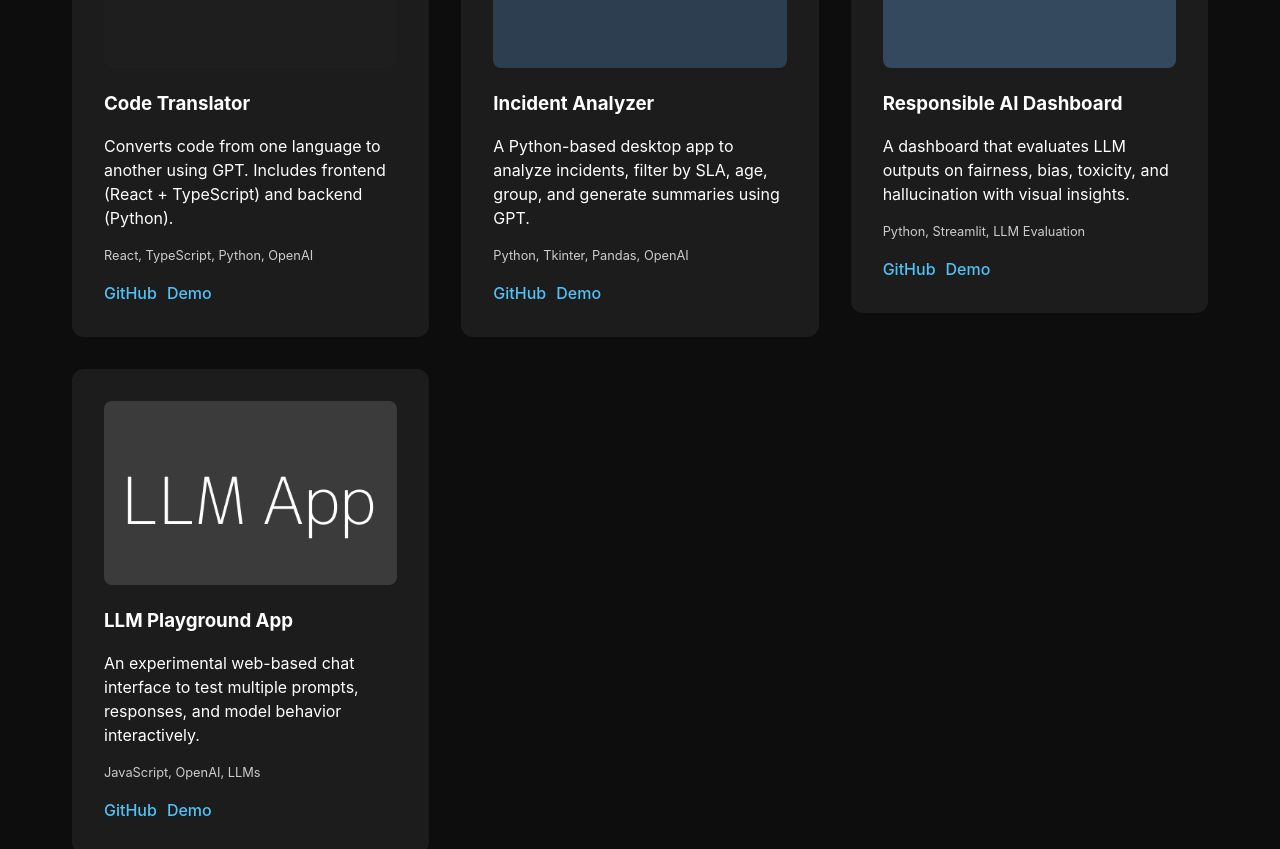
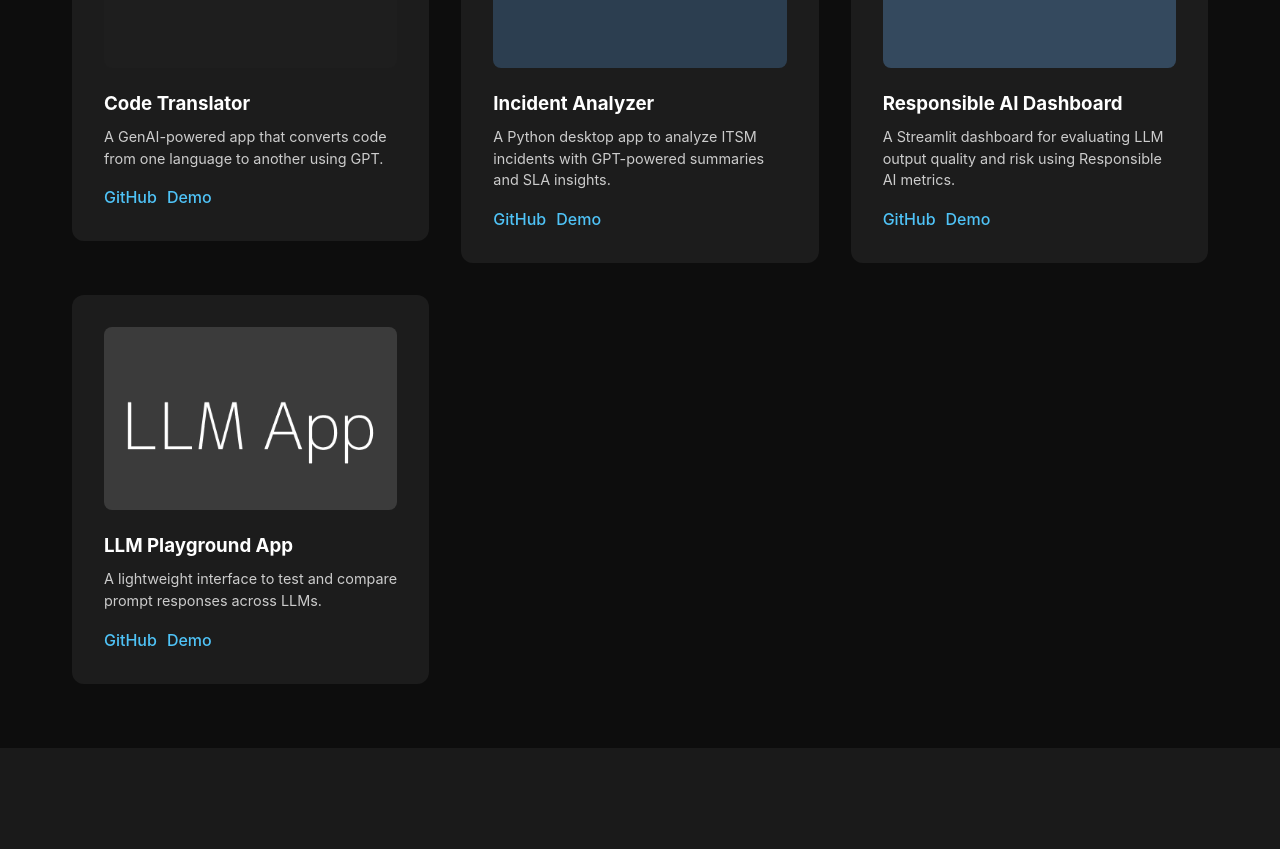
Before and after one commit to abhishek23github/portfolio-site, a React (Vite) app in the folder portfolio-site/: page / in a window 1280 px wide. Shown: the part 960-1809 px from the top of the page. Built offline with nearby package versions, Linux system fonts and the light colour scheme.

Commit message:
Update project modal view with more details and add resume file

```diff
--- a/portfolio-site/src/App.jsx
+++ b/portfolio-site/src/App.jsx
@@ -1,4 +1,4 @@
-import React from "react";
+import React, { useEffect, useState } from "react";
 import HeroSection from "./components/HeroSection";
 import Navbar from "./components/Navbar";
 import Projects from "./pages/Projects";
@@ -9,14 +9,19 @@ import ScrollToTopButton from "./components/ScrollToTopButton";
 
 import AOS from "aos";
 import "aos/dist/aos.css";
-import { useEffect } from "react";
 
 function App() {
+  const [showScroll, setShowScroll] = useState(false);
 
   useEffect(() => {
-    AOS.init({
-      duration: 1000
-    });
+    AOS.init({ duration: 1000 });
+
+    const handleScroll = () => {
+      setShowScroll(window.scrollY > 300); // show after scrolling 300px
+    };
+
+    window.addEventListener("scroll", handleScroll);
+    return () => window.removeEventListener("scroll", handleScroll);
   }, []);
 
   return (
@@ -28,7 +33,7 @@ function App() {
       <Projects />
       <About />
       <Contact />
-      <ScrollToTopButton />
+      <ScrollToTopButton show={showScroll} /> {/* ✅ Pass show prop */}
     </>
   );
 }
--- a/portfolio-site/src/components/HeroSection.jsx
+++ b/portfolio-site/src/components/HeroSection.jsx
@@ -62,7 +62,7 @@ export default function HeroSection() {
         initial={{ opacity: 0, y: 20 }}
         animate={{ opacity: 1, y: 0 }}
         transition={{ duration: 1, delay: 0.5 }}>
-        I build
+        I build {' '}
         <Typewriter
           words={[
             "GenAI tools",
--- a/portfolio-site/src/components/Navbar.jsx
+++ b/portfolio-site/src/components/Navbar.jsx
@@ -5,8 +5,8 @@ const Nav = styled.nav`
   position: sticky;
   top: 0;
   z-index: 1000;
-  background-color: rgba(0, 0, 0, 0.6);  /* ✅ Semi-transparent background */
-  backdrop-filter: blur(6px);           /* ✅ Optional blur for modern glass effect */
+  background-color: rgba(0, 0, 0, 0.6); /* ✅ Semi-transparent background */
+  backdrop-filter: blur(6px); /* ✅ Optional blur for modern glass effect */
   color: white;
   padding: 1rem 2rem;
   display: flex;
@@ -38,6 +38,13 @@ export default function Navbar() {
         <a href="#projects">Projects</a>
         <a href="#about">About</a>
         <a href="#contact">Contact</a>
+        <a
+          href="/Abhishek_Chakrabarty_Resume_.pdf"
+          target="_blank"
+          rel="noopener noreferrer"
+        >
+          Resume
+        </a>
       </NavLinks>
     </Nav>
   );
--- a/portfolio-site/src/components/ProjectCard.jsx
+++ b/portfolio-site/src/components/ProjectCard.jsx
@@ -12,7 +12,7 @@ const Card = styled.div`
 
   &:hover {
     transform: scale(1.03);
-    box-shadow: 0 8px 20px rgba(79, 195, 247, 0.6); /* ✅ blue glow */
+    box-shadow: 0 8px 20px rgba(79, 195, 247, 0.6);
   }
 `;
 
@@ -44,14 +44,23 @@ const Links = styled.div`
 `;
 
 export default function ProjectCard({ project }) {
+  if (!project) return null;
 
-  if (!project) return null; // ✅ safety
   return (
     <Card>
       <Image src={project.image} alt={project.title} />
       <Title>{project.title}</Title>
-      <p>{project.description}</p>
-      <Tech>{project.techStack.join(", ")}</Tech>
+      {/* ✅ Show short summary */}
+      {project.summary && (
+        <p
+          style={{ fontSize: "0.9rem", color: "#ccc", margin: "0.5rem 0 1rem" }}
+        >
+          {project.summary}
+        </p>
+      )}
+      {Array.isArray(project.techStack) && (
+        <Tech>{project.techStack.join(", ")}</Tech>
+      )}
       <Links>
         <a href={project.github} target="_blank" rel="noreferrer">
           GitHub
--- a/portfolio-site/src/components/ProjectModal.jsx
+++ b/portfolio-site/src/components/ProjectModal.jsx
@@ -1,5 +1,10 @@
-import React from 'react';
-import styled from 'styled-components';
+import React, { useEffect } from 'react';
+import styled, { keyframes } from 'styled-components';
+
+const fadeIn = keyframes`
+  from { opacity: 0; transform: translateY(30px); }
+  to { opacity: 1; transform: translateY(0); }
+`;
 
 const Overlay = styled.div`
   position: fixed;
@@ -18,11 +23,14 @@ const Modal = styled.div`
   background: #1e1e1e;
   color: white;
   border-radius: 10px;
-  max-width: 600px;
+  max-width: 700px;
   width: 90%;
   padding: 2rem;
   box-shadow: 0 0 30px rgba(0, 255, 255, 0.1);
+  animation: ${fadeIn} 0.3s ease forwards;
   position: relative;
+  overflow-y: auto;
+  max-height: 90vh;
 `;
 
 const Close = styled.button`
@@ -41,6 +49,19 @@ const Close = styled.button`
 `;
 
 export default function ProjectModal({ project, onClose }) {
+  useEffect(() => {
+    const handleKeyDown = (e) => {
+      if (e.key === 'Escape') onClose();
+    };
+    document.body.style.overflow = 'hidden';
+    window.addEventListener('keydown', handleKeyDown);
+
+    return () => {
+      document.body.style.overflow = 'auto';
+      window.removeEventListener('keydown', handleKeyDown);
+    };
+  }, [onClose]);
+
   if (!project) return null;
 
   return (
@@ -48,10 +69,37 @@ export default function ProjectModal({ project, onClose }) {
       <Modal onClick={(e) => e.stopPropagation()}>
         <Close onClick={onClose}>×</Close>
         <h2>{project.title}</h2>
-        <p style={{ marginTop: '1rem', lineHeight: 1.6 }}>{project.description}</p>
+        <p style={{ marginTop: '1rem', color: '#ccc' }}>{project.summary}</p>
+
+        <h4 style={{ marginTop: '1.5rem' }}>Use Case</h4>
+        <p>{project.useCase}</p>
+
+        <h4 style={{ marginTop: '1.5rem' }}>Features</h4>
+        <ul>
+          {project.features?.map((feat, idx) => (
+            <li key={idx}>{feat}</li>
+          ))}
+        </ul>
+
         <div style={{ marginTop: '1.5rem' }}>
-          <a href={project.github} target="_blank" rel="noreferrer" style={{ marginRight: '1rem', color: '#4fc3f7' }}>GitHub</a>
-          <a href={project.demo} target="_blank" rel="noreferrer" style={{ color: '#4fc3f7' }}>Live Demo</a>
+          <a
+            href={project.github}
+            target="_blank"
+            rel="noreferrer"
+            style={{ marginRight: '1rem', color: '#4fc3f7' }}
+          >
+            GitHub
+          </a>
+          {project.demo && (
+            <a
+              href={project.demo}
+              target="_blank"
+              rel="noreferrer"
+              style={{ color: '#4fc3f7' }}
+            >
+              Live Demo
+            </a>
+          )}
         </div>
       </Modal>
     </Overlay>
--- a/portfolio-site/src/components/ScrollToTopButton.jsx
+++ b/portfolio-site/src/components/ScrollToTopButton.jsx
@@ -1,44 +1,43 @@
-import React, { useEffect, useState } from 'react';
-import styled from 'styled-components';
-import { ArrowUpCircle } from 'lucide-react'; // 🔥 Cleaner icon
+import React from "react";
+import styled from "styled-components";
+import { ArrowUp } from "lucide-react"; // ✅ bold icon
 
-const Button = styled.button`
+const ScrollButton = styled.button`
   position: fixed;
-  bottom: 30px;
-  right: 30px;
-  background: transparent;
+  bottom: 40px;
+  right: 40px;
+  background-color: #4fc3f7;
   border: none;
+  border-radius: 50%;
+  padding: 0.75rem;
+  width: 48px;
+  height: 48px;
+  display: ${(props) => (props.$show ? "flex" : "none")};
+  align-items: center;
+  justify-content: center;
+  font-size: 1.5rem;
   cursor: pointer;
-  display: ${({ show }) => (show ? 'block' : 'none')};
-  z-index: 1000;
-  transition: transform 0.3s ease;
+  box-shadow: 0 4px 10px rgba(0, 0, 0, 0.3);
+  z-index: 999;
 
   &:hover {
-    transform: scale(1.1);
+    background-color: #29b6f6;
+  }
+
+  @media (max-width: 768px) {
+    bottom: 20px;
+    right: 20px;
   }
 `;
 
-export default function ScrollToTopButton() {
-  const [showButton, setShowButton] = useState(false);
-
-  useEffect(() => {
-    const handleScroll = () => {
-      setShowButton(window.scrollY > 300);
-    };
-    window.addEventListener('scroll', handleScroll);
-    return () => window.removeEventListener('scroll', handleScroll);
-  }, []);
-
-  const scrollToTop = () => {
-    window.scrollTo({
-      top: 0,
-      behavior: 'smooth',
-    });
+export default function ScrollToTopButton({ show }) {
+  const handleClick = () => {
+    window.scrollTo({ top: 0, behavior: "smooth" });
   };
 
   return (
-    <Button onClick={scrollToTop} show={showButton} aria-label="Scroll to top">
-      <ArrowUpCircle size={52} color="#4fc3f7" strokeWidth={3.5} />
-    </Button>
+    <ScrollButton $show={show} onClick={handleClick}>
+      <ArrowUp size={20} />
+    </ScrollButton>
   );
 }
--- a/portfolio-site/src/data/projects.js
+++ b/portfolio-site/src/data/projects.js
@@ -1,39 +1,59 @@
 const projects = [
   {
     title: "Code Translator",
-    description:
-      "Converts code from one language to another using GPT. Includes frontend (React + TypeScript) and backend (Python).",
-    techStack: ["React", "TypeScript", "Python", "OpenAI"],
-    github: "https://github.com/yourusername/code-translator-frontend", // replace with your actual GitHub username
-    demo: "", // leave blank or update later
     image: "/images/code-translator.png",
+    summary: "A GenAI-powered app that converts code from one language to another using GPT.",
+    useCase: "Ideal for developers and learners needing fast cross-language code conversion.",
+    features: [
+      "Supports React, Python, JS, Java, and more",
+      "Frontend: React + TypeScript",
+      "Backend: Python with OpenAI API",
+      "History & Manual Load feature"
+    ],
+    github: "https://github.com/yourusername/code-translator-frontend",
+    demo: "",
   },
   {
     title: "Incident Analyzer",
-    description:
-      "A Python-based desktop app to analyze incidents, filter by SLA, age, group, and generate summaries using GPT.",
-    techStack: ["Python", "Tkinter", "Pandas", "OpenAI"],
-    github: "https://github.com/yourusername/IncidentAnalyzer",
+    image: "/images/incident-analyzer.png",
+    summary: "A Python desktop app to analyze ITSM incidents with GPT-powered summaries and SLA insights.",
+    useCase: "Used by IT operations to track aging incidents, summarize timelines, and flag SLA breaches.",
+    features: [
+      "Filters by SLA %, assignment group, month/week",
+      "Auto-summary of incidents using GPT",
+      "Exports to CSV/Excel",
+      "Graphs for trends and distribution"
+    ],
+    github: "https://github.com/yourusername/incident-analyzer",
     demo: "",
-    image: "/images/incident-analyzer.png",
   },
   {
     title: "Responsible AI Dashboard",
-    description:
-      "A dashboard that evaluates LLM outputs on fairness, bias, toxicity, and hallucination with visual insights.",
-    techStack: ["Python", "Streamlit", "LLM Evaluation"],
+    image: "/images/responsible-ai-dashboard.png",
+    summary: "A Streamlit dashboard for evaluating LLM output quality and risk using Responsible AI metrics.",
+    useCase: "Helps GenAI teams compare outputs, detect bias/toxicity, and track hallucination risk.",
+    features: [
+      "Supports multiple LLMs for side-by-side comparison",
+      "Analyzes bias, toxicity, relevance, coherence",
+      "Exports results, shows radar charts",
+      "Built with Python, Streamlit"
+    ],
     github: "https://github.com/yourusername/responsible-ai-dashboard",
     demo: "",
-    image: "/images/responsible-ai-dashboard.png",
   },
   {
     title: "LLM Playground App",
-    description:
-      "An experimental web-based chat interface to test multiple prompts, responses, and model behavior interactively.",
-    techStack: ["JavaScript", "OpenAI", "LLMs"],
+    image: "/images/llm-app.png",
+    summary: "A lightweight interface to test and compare prompt responses across LLMs.",
+    useCase: "Great for researchers, PMs, and devs experimenting with prompts and tuning outputs.",
+    features: [
+      "Multi-prompt and multi-model input",
+      "Tabbed chat interface",
+      "Clear, clean layout with minimal design",
+      "Built with JavaScript + OpenAI API"
+    ],
     github: "https://github.com/yourusername/llm-app",
     demo: "",
-    image: "/images/llm-app.png",
   },
 ];
 
```
Also changed, not shown: 1 other file (tests, documents, lock files or other folders).
